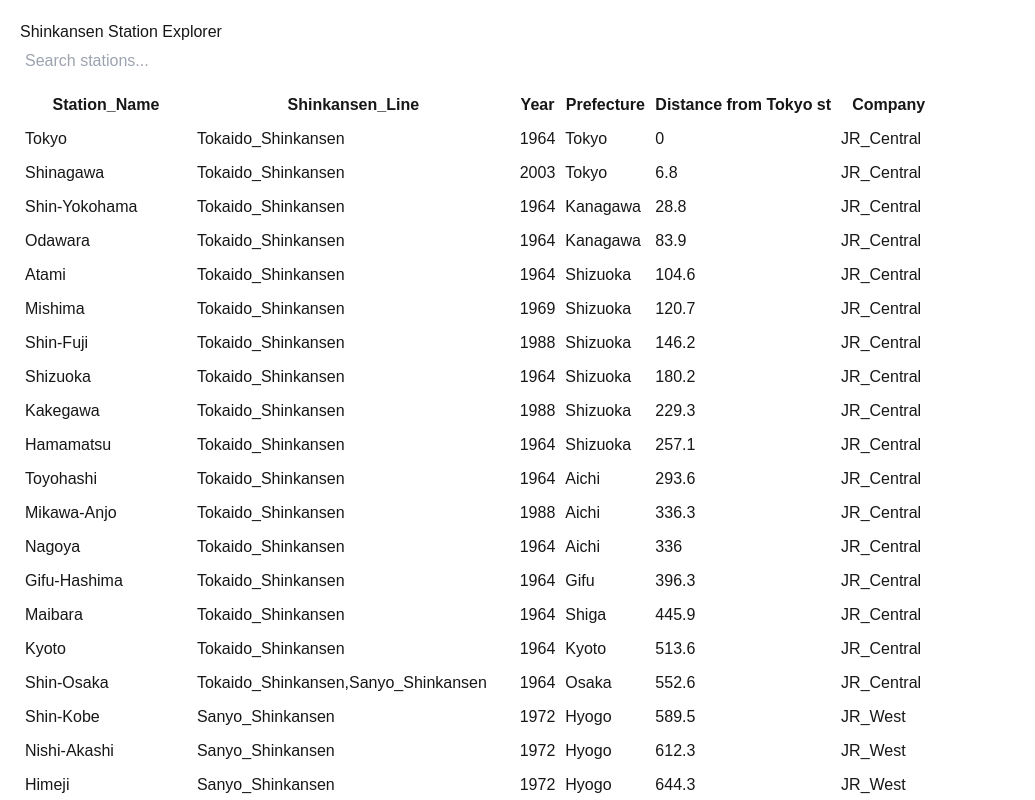
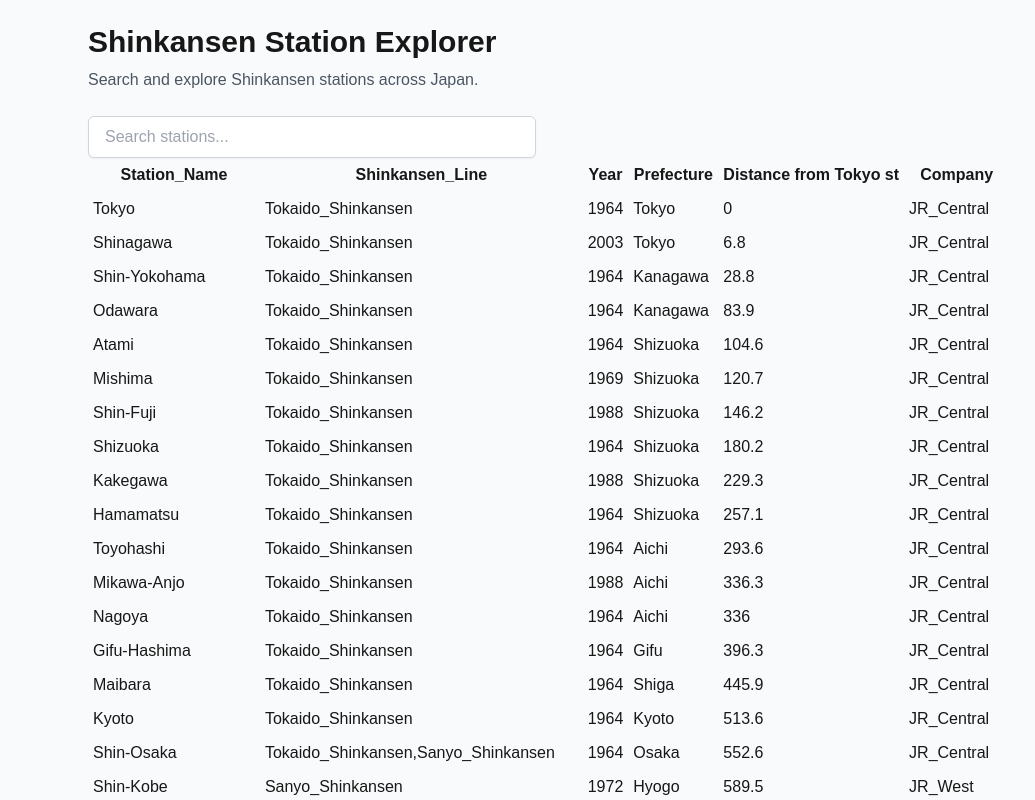
Before and after one commit to Blacksanta10/train-app-jp, a Next.js app: page / in a window 1280 px wide. Shown: the top 800 px of the page, without its empty margins (0-1035 px from the left). Built offline with nearby package versions, Linux system fonts and the light colour scheme.

Commit message:
Changed the styling on the main page layout to tailwind.css.... Most of the styling is generated from AI prompting

```diff
--- a/app/page.tsx
+++ b/app/page.tsx
@@ -57,16 +57,42 @@
      *
      * Only simple inline styling, can change to Tailwind
      */
-    <div style={{ padding: "20px" }}>
-      <h1>Shinkansen Station Explorer</h1>
+    <main className="min-h-screen bg-gray-50">
+      <div className="mx-auto max-w-6xl p-6">
+        <h1 className="text-3xl font-bold mb-2">
+          Shinkansen Station Explorer
+        </h1>
+
+        <p className="text-gray-600 mb-6">
+          Search and explore Shinkansen stations across Japan.
+        </p>
+
         <input
           type="text"
           placeholder="Search stations..."
           value={query}
           onChange={(e) => setQuery(e.target.value)}
-        style={{ padding: "5px", marginBottom: "10px" }}
+          className="
+            mb-b
+            w-full
+            max-w-md
+            rounded-md
+            border
+            border-gray-300
+            bg-white
+            px-4
+            py-2
+            shadow-sm
+            focus:outline-none
+            focus:ring-2
+            focus:ring-blue-500
+          "
         />
+
+        <div className="overflow-x-auto">
           <DataTable data={data} />
         </div>
+      </div>
+    </main>
   );
 }
```
Lines whose indentation alone changed are shown as unchanged.
